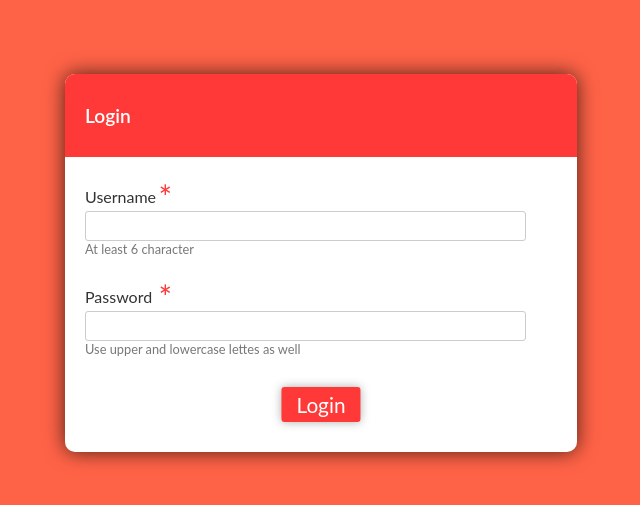
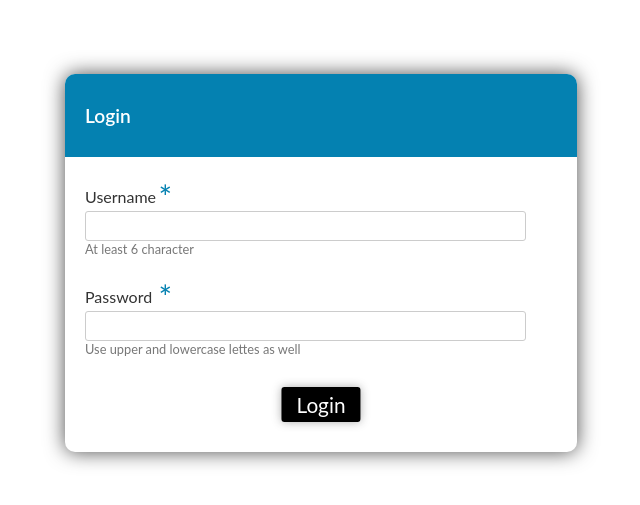
Before and after one commit to marcosmurcia92/Clase1_Login_UTNPROGIII, a plain HTML site: page Index.html in a window 1280 px wide. Shown: the part 137-642 px from the top of the page, without its empty margins (319-959 px from the left). Drawn offline with Linux system fonts and the light colour scheme.

Commit message:
Colores Acomodados
Cambios en el template para que coincidan con el estilo del template de registro

```diff
--- a/Index.html
+++ b/Index.html
@@ -20,7 +20,7 @@
 }
 
 body {
-  background: tomato;
+  background: white;
   display: flex;
   justify-content: center;
   align-items: center;
@@ -37,7 +37,7 @@ form {
   border-radius: 10px;
 }
 form header {
-  background: #ff3838;
+  background: #0481b1;
   padding: 30px 20px;
   color: white;
   font-size: 1.2em;
@@ -52,7 +52,7 @@ form label {
   position: relative;
 }
 form label span {
-  color: #FF3838;
+  color: #0481b1;
   font-size: 2em;
   position: absolute;
   left: 2.3em;
@@ -81,7 +81,7 @@ form button {
   transform: translate(-50%, 0);
   font-family: inherit;
   color: white;
-  background: #FF3838;
+  background: #000000;
   outline: none;
   border: none;
   padding: 5px 15px;
@@ -93,7 +93,7 @@ form button {
   transition: all 0.15s ease-in-out;
 }
 form button:hover {
-  background: #ff5252;
+  background: #000000;
 }
 
     </style>
```
